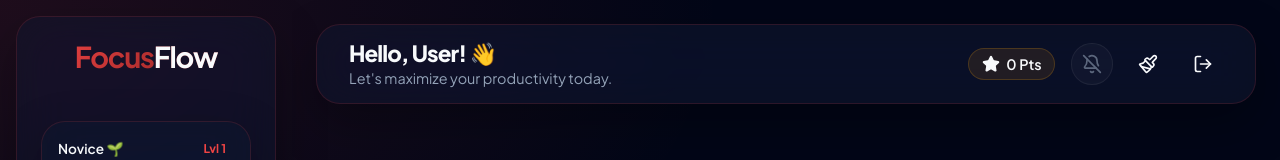
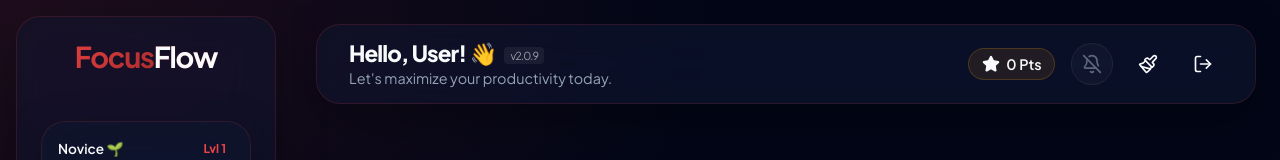
Before and after one commit to amvaltrx/focusflow, a React (Vite) app in the folder frontend/: page /#/login in a window 1280 px wide. Shown: the top 160 px of the page. Built offline with nearby package versions, Linux system fonts and the light colour scheme; no server answers.

Commit message:
chore: release version v2.0.9

```diff
--- a/frontend/package.json
+++ b/frontend/package.json
@@ -1,7 +1,7 @@
 {
     "name":  "frontend",
     "private":  true,
-    "version":  "2.0.7",
+    "version":  "2.0.9",
     "type":  "module",
     "scripts":  {
                     "dev":  "vite --host",
--- a/frontend/src/components/layout/Header.jsx
+++ b/frontend/src/components/layout/Header.jsx
@@ -6,6 +6,7 @@ import NotificationService from '../../services/NotificationService';
 import UpdateService from '../../services/UpdateService';
 import api from '../../services/api';
 import { calculateLevel, UNLOCKABLE_THEMES } from '../../utils/leveling';
+import packageInfo from '../../../package.json';
 import './Header.css';
 
 const Header = () => {
@@ -129,7 +130,12 @@ const Header = () => {
   return (
     <header className="header glass-panel">
       <div className="header-greeting">
-        <h3>Hello, {user?.username || 'User'}! 👋</h3>
+        <h3>
+          Hello, {user?.username || 'User'}! 👋
+          <span style={{ fontSize: '11px', opacity: 0.6, padding: '2px 6px', background: 'rgba(255,255,255,0.1)', borderRadius: '4px', marginLeft: '8px', verticalAlign: 'middle', fontWeight: 'normal' }}>
+            v{packageInfo.version}
+          </span>
+        </h3>
         <p>Let's maximize your productivity today.</p>
       </div>
       <div className="header-actions">
```
Also changed, not shown: 1 other file (tests, documents, lock files or other folders).
